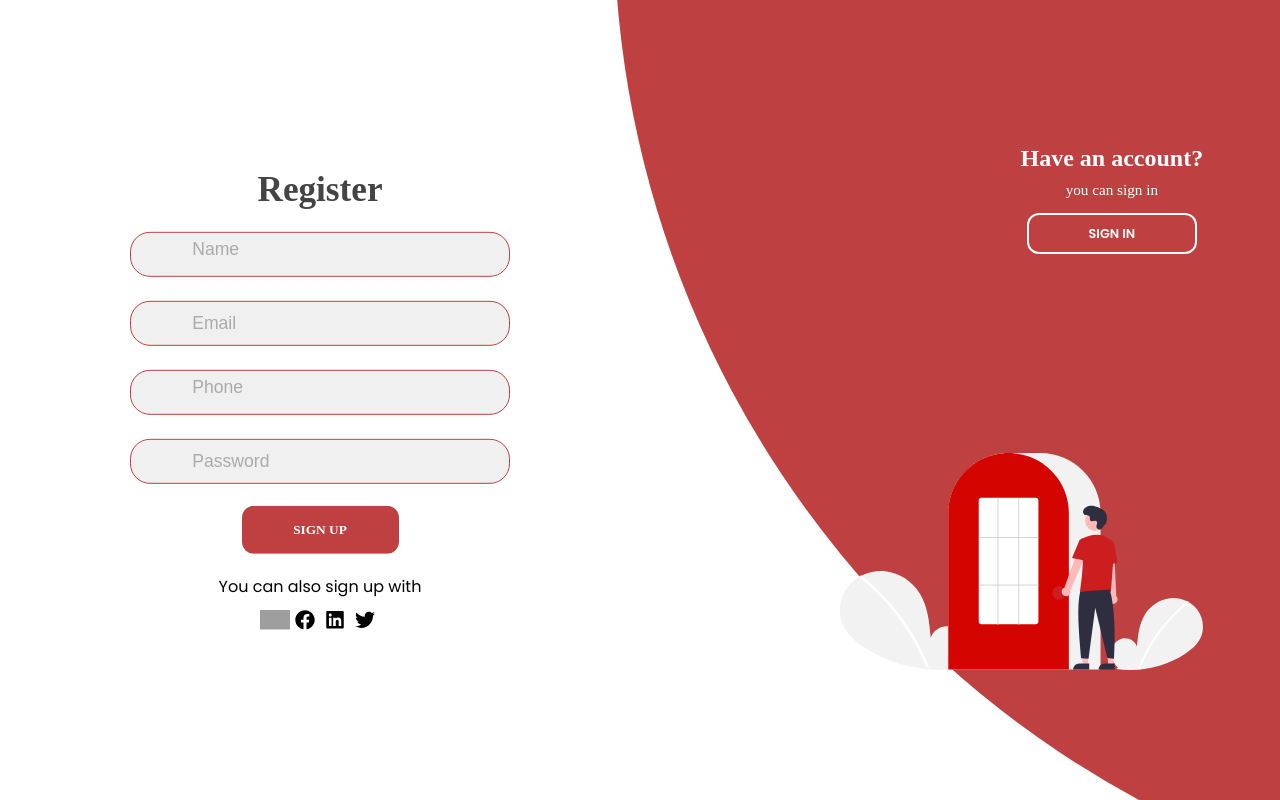
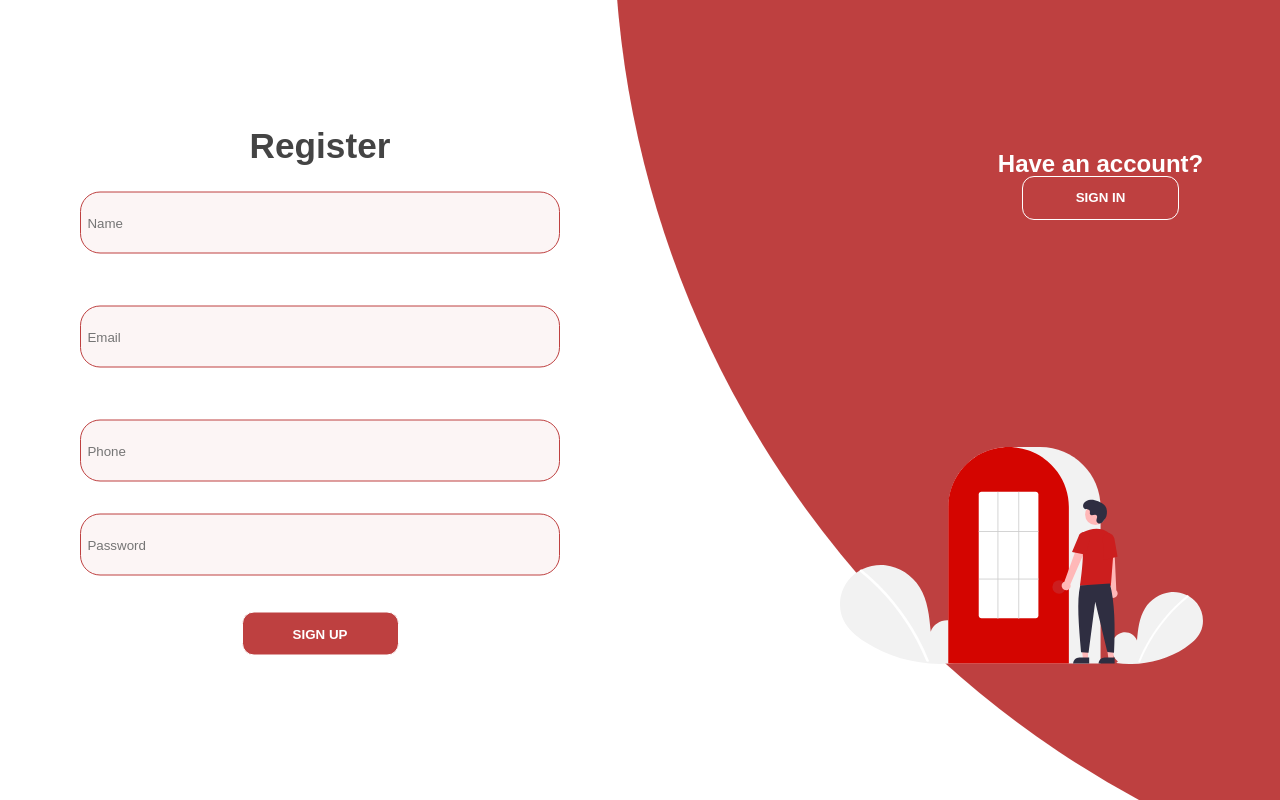
Before and after one commit to maryam-hussien/project309, a React (Create React App) app in the folder FrontEnd/: page /dashboard/home in a window 1280 px wide. Both pictures are taken after a click on the button "SIGN UP". Built offline with nearby package versions, Linux system fonts and the light colour scheme; grey boxes are pictures that could not be loaded.

Commit message:
validation

```diff
--- a/FrontEnd/src/componenet/CustomButton.js
+++ /dev/null
@@ -1,10 +0,0 @@
-import React from 'react';
-const CustomButton = ({ type, onClick, className,Name }) => {
-  return (
-    <button type={type} className={className} onClick={onClick}>
-     {Name}
-    </button>
-  );
-};
-
-export default CustomButton;
--- /dev/null
+++ b/FrontEnd/src/componenet/button/CustomButton.js
@@ -0,0 +1,31 @@
+import React from 'react';
+
+const CustomButton = (props) => {
+  const { onClick, Name } = props;
+
+  const btnStyles = {
+    width: '157px',
+    backgroundColor: '#BE4040',
+    border: '1px solid white',
+    borderRadius: '12px',
+    outline: 'none',
+    height: '44px',
+    color: '#fff',
+    textTransform: 'uppercase',
+    fontWeight: '600',
+    marginBottom: '19px',
+    textDecoration: 'none',
+    cursor: 'pointer',
+    transition: '0.5s',
+  };
+
+  return (
+    <button
+      style={btnStyles}
+      onClick={onClick}>
+     {Name}
+    </button>
+  );
+};
+
+export default CustomButton;
--- /dev/null
+++ b/FrontEnd/src/componenet/input/CustomInput.js
@@ -0,0 +1,37 @@
+import React from 'react';
+
+function CustomInput(props) {
+  const { placeholder, Name, onChange, onBlur,type } = props;
+
+  const inputFieldStyles = {
+    width: '100%',
+    backgroundColor: '#CA52520F',
+    margin: '16px 0',
+    height: '62px',
+    textDecoration: 'none',
+    border: '1px solid #BE4040',
+    borderRadius: '20px',
+    display: 'grid',
+    gridTemplateColumns: '15% 85%',
+    padding: '0 0.4rem',
+    position: 'relative',
+  };
+
+  inputFieldStyles['&:focus'] = {
+
+    border: '1px solid #BE4040',
+  };
+
+
+  return (
+        <input style={inputFieldStyles}
+          type={type}
+          name={Name}
+          placeholder={placeholder}
+          onChange={onChange}
+          onBlur={onBlur}
+        />
+  );
+}
+
+export default CustomInput;
--- a/FrontEnd/src/pages/Signinup/Authentication.css
+++ b/FrontEnd/src/pages/Signinup/Authentication.css
@@ -1,10 +1,7 @@
-@import url("https://fonts.googleapis.com/css2?family=Poppins:wght@200;300;400;500;600;700;800&display=swap");
-@import url('https://fonts.googleapis.com/css2?family=Roboto:wght@500&display=swap');
 
 * {
   margin: 0;
   padding: 0;
-  font-family: italic ;
   box-sizing: border-box;
 }
 
@@ -105,37 +102,19 @@ form.sign-in-form {
   position: relative;
 }
 
-.input-field i {
-  text-align: center;
-  line-height: 55px;
-  color: #acacac;
-  transition: 0.5s;
-  font-size: 1.1rem;
-}
-#email-label{
-  position: absolute;
-  display: block;
-  bottom: 15px;
-  left: 50px;
-  color: #777;
-  font-size: 18px;
-}
-#email-error{
-  position: absolute;
-  top: 100%;
-  left: 2px;
-  font-size: 16px;
-}
-.input-field small {
-  color: #BE4040;
-  display: inline;
-  width: 200px;
+
+
+ small {
+  color: red;
+ font-size: 15px;
+ top: 100%;
+ display: flex;
+  width: 100%;
   height: 20px;
-  margin: 5px 5px 0 5px;
+
 }
 
 #password-label{
-  position: absolute;
   display: block;
   bottom: 15px;
   left: 50px;
@@ -143,31 +122,23 @@ form.sign-in-form {
   font-size: 18px;
 }
 #password-error{
-  position: absolute;
   top: 100%;
   left: 2px;
+  color: red;
   font-size: 16px;
 }
-.input-field input {
-  background: none;
-  outline: none;
-  border: none;
-  line-height: 1;
-  font-weight: 600;
-  font-size: 1.1rem;
-  color: #333;
+.error{
+  color: red;
+ font-size: 15px;
+ top: 100%;
+ display: flex;
+  width: 100%;
+  height: 20px;
+
 }
-
-.input-field input::placeholder {
-  color: #aaa;
-  font-weight: 500;
-}
-
 .social-text {
   padding: 0.7rem 0;
   font-size: 1rem;
-  font-family: "Poppins", sans-serif;
-
 }
 
 
--- a/FrontEnd/src/pages/Signinup/Authentication.jsx
+++ b/FrontEnd/src/pages/Signinup/Authentication.jsx
@@ -1,114 +1,97 @@
-import { useState } from "react";
+import { useState, useEffect } from "react";
 import React from "react";
 import axios from 'axios';
 import './Authentication.css'
 import login from '../../assets/login.svg'
 import register from '../../assets/register.svg'
-import google from '../../assets/google.svg'
-import linkedin from '../../assets/linkedin.svg'
-import facebook from '../../assets/facebook.svg'
-import twitter from '../../assets/twitter.svg'
-import CustomButton from '../../componenet/CustomButton';
+import CustomButton from '../../componenet/button/CustomButton';
+import CustomInput from "../../componenet/input/CustomInput";
 function Authentication() {
   const [SignUpMode, setSignUpMode] = useState(false);
   const [email, setEmail] = useState("");
   const [password, setPassword] = useState("");
   const [emailError, setEmailError] = useState("");
   const [passwordError, setPasswordError] = useState("");
-    const SwitchMode = () =>{
+  const SwitchMode = () => {
     setSignUpMode(!SignUpMode)
   }
+  const [isSubmit, setisSubmit] = useState(false)
   const validatePassword1 = () => {
 
     const isValid = password.length >= 6;
     setPasswordError(isValid ? "" : "Password must be at least 6 characters");
   };
 
-    const validateAll = () => {
-      validateEmail();
-      validatePassword();
 
-      if (emailError === "" && passwordError === "") {
-      }
-    };
   const validateEmail = () => {
-      // Add your email validation logic here
-      // For example, a simple check for a valid email format
     const isValid = /\S+@\S+\.\S+/.test(email);
     setEmailError(isValid ? "" : "Invalid email address");
   };
-    const validateEmail1 = () => {
-      // Add your email validation logic here
-      const isValid = /\S+@\S+\.\S+/.test(formData.email);
-      setFormErrors((prevErrors) => ({
-        ...prevErrors,
-        email: isValid ? "" : "Invalid email address",
-      }));
-    };
-   // Registration form state
+
+
   const [formData, setFormData] = useState({
     name: "",
     email: "",
-    phone: "",
+    password: ""
   });
+  const [formErrors, setFormErrors] = useState({formData});
 
-  // Registration form error state
-  const [formErrors, setFormErrors] = useState({
-    name: "",
-    email: "",
-    phone: "",
-    password: "",
-    checkbox: "",
-  });
-  // Validation functions
-  const validateUsername = () => {
-    setFormErrors((prevErrors) => ({
-      ...prevErrors,
-      name: formData.name.trim() ? "" : "Username is required",
-    }));
+
+  const handleInputChange = (e) => {
+    const { name, value } = e.target;
+    setFormData({ ...formData, [name]: value });
   };
 
+  useEffect(() => {
+    if (Object.keys(formErrors).length === 0 && isSubmit) {
+      console.log("Form submitted successfully", formData);
 
-  const validatePhone = () => {
-    // Add your phone validation logic here
-    setFormErrors((prevErrors) => ({
-      ...prevErrors,
-      phone: formData.phone.trim() ? "" : "Phone is required",
-    }));
-  };
-  const validatePassword = () => {
-    // Add your password validation logic here
-    setFormErrors((prevErrors) => ({
-      ...prevErrors,
-      password: formData.password.length >= 6 ? "" : "Password must be at least 6 characters",
-    }));
-  };
+    } else {
+      console.log("Form Errors:", formErrors);
+    }
+  }, [formErrors, isSubmit, formData]);
 
 
-const validateForm = () => {
-  validateUsername();
-  validateEmail();
-  validatePassword();
-  if (
-    Object.values(formErrors).every((error) => !error) &&
-    Object.values(formData).every((value) => value !== "")
-  ) {
-    signIn();
+  const validate = (values) => {
+    const errors = {};
+    const regex = /^[A-Z0-9._%+-]+@[A-Z0-9.-]+\.[A-Z]{2,}$/i;
+setisSubmit(true)
+    if (!values.name) {
+      errors.name = "Username is required";
     }
+
+    if (!values.email) {
+      errors.email = "Email is required";
+    } else if (!regex.test(values.email)) {
+      errors.email = "This is not a valid Email";
+    }
+
+    if (!values.password) {
+      errors.password = "Password is required";
+    } else if (values.password.length < 6) {
+      errors.passwordLength = "Password must be at least 6 characters";
+    }
+
+    return errors;
   };
+  const validate1 = (data) => {
+    const errors = {};
+    const isValidEmail = /\S+@\S+\.\S+/.test(data.email);
+    if (!isValidEmail) {
+      errors.email = "Invalid email address";
+    }
 
-  const handleInputChange = (e) => {
-    const { name, value, type, checked } = e.target;
-    const inputValue = type === "checkbox" ? checked : value;
+    const isValidPassword = data.password.length >= 6;
+    if (!isValidPassword) {
+      errors.password = "Password must be at least 6 characters";
+    }
 
-    setFormData((prevData) => ({
-      ...prevData,
-      [name]: inputValue,
-    }));
+    return errors;
   };
 
   const signUp = async () => {
     try {
+      console.log("gg",formData);
       const response = await axios.post('http://localhost:5000/user/register', formData);
       console.log(response);
       if (response.data.success) {
@@ -122,41 +105,59 @@ const validateForm = () => {
     }
   };
 
-  const signIn = async () => {
+  const signIn = async ({ email, password }) => {
   try {
-      console.log(email, password);
-      const response = await axios.post('http://localhost:5000/user/login', { "email":email, "password":password });
+    const response = await axios.post('http://localhost:5000/user/login', { email, password });
+
     console.log('SignIn Response:', response.data);
-      if (response.data.success) {
-        // Save token and user details to local storage
-        localStorage.setItem('token', response.data.token);
-        console.log("done");
-      }
+    return response.data;
   } catch (error) {
-      console.error('SignIn Error:', error.message);
-      // Handle signin error here
-    }
-  };
-  const handleSignUp = () => {
-    // validateAll();
-    console.log("gg",emailError,passwordError);
-    if (emailError === "" && passwordError === "") {
-      console.log("dd");
-      signUp();
+    console.error('SignIn Error:', error);
+    throw error;
   }
 };
 
-  const handleSignIn = () => {
-    // validateForm();
-    console.log("tt");
-    signIn();
-    if (
-      Object.values(formErrors).every((error) => !error) &&
-      Object.values(formData).every((value) => value !== "")
-    ) {
-      console.log("fw");
+
+
+
+  const handleSignUp = (e) => {
+    e.preventDefault();
+    const errors = validate(formData)
+setFormErrors(errors)
+console.log({
+    formData,
+    errors
+})
+if (Object.keys(errors).length === 0) {
+    signUp()
 }
   };
+
+
+  const handleSignIn = async (e) => {
+    e.preventDefault();
+
+    // Check if email and password are defined and not empty
+    if (email && password) {
+      const errors = validate1({ email, password });
+
+      if (Object.keys(errors).length === 0) {
+        try {
+          await signIn({ email, password });
+          console.log("Sign-in successful");
+        } catch (error) {
+          console.error('Sign-in Error:', error);
+        }
+      } else {
+        console.log('Validation errors:', errors);
+      }
+    } else {
+      console.error('Email and password must be provided');
+    }
+  };
+
+
+
 
   return (
     <div className={`container ${SignUpMode ? "sign-up-mode" : ""}`}>
@@ -166,118 +167,87 @@ const validateForm = () => {
           <form action="#" className="sign-in-form">
             <h2 className="title">Sign in now</h2>
 
-          <div className="input-field">
-            <i className="fas fa-envelope"></i>
-            <label id="email-label">Email</label>
-            <input
-                type="email"
+
+            <CustomInput
+  type={"email"}
   spellCheck="false"
-                id="email-field"
-                value={email}
+  placeholder={"Enter Email"}
   onChange={(e) => setEmail(e.target.value)}
   onBlur={validateEmail}
 />
-            <small id="email-error">{emailError}</small>
+      <small className="email-error">{emailError}</small>
 
-          </div>
-          <div className="input-field">
-            <i className="fas fa-lock"></i>
-            <label id="password-label">Enter password</label>
-            <input
-                type="password"
-                id="password-field"
-                value={password}
+
+
+
+      <CustomInput
+  placeholder="Enter Password"
   onChange={(e) => setPassword(e.target.value)}
   onBlur={validatePassword1}
 />
-            <small id="password-error">{passwordError}</small>
-          </div>
-          <CustomButton type={"submit"} className={"btn"} onClick={handleSignIn} Name={"Sign in"}/>
-          {/* <input
-              type="button"
-              value="sign in"
-              className="btn solid"
-              onClick={handleSignIn}
-            /> */}
-          <p className="social-text">you can also sign in with</p>
-          <div className="social-media">
-          <img src={google} className="imagee" alt="google" />
-          <img src={facebook} className="imagee" alt="facebook" />
-          <img src={linkedin} className="imagee" alt="linkedin" />
-         <img src={twitter} className="imagee" alt="twitter" />
-          </div>
+            <small className="password-error">{passwordError}</small>
+
+            <CustomButton onClick={handleSignIn} Name="Sign in" />
           </form>
 
           <form action="#" id="form" className="sign-up-form">
             <h2 className="title">Register</h2>
-  <div className="input-field">
-      <i className="fas fa-user"></i>
-      <input
+
+
+
+            <CustomInput
               type="text"
               placeholder="Name"
-                id="username"
-                name="name"
+              Name="name"
               value={formData.name}
               onChange={handleInputChange}
-                onBlur={validateUsername}
-                required
+
             />
+
+
             <div className="error" id="username-error">{formErrors.name}</div>
-  </div>
-  <div className="input-field">
-      <i className="fas fa-envelope"></i>
-      <input
-                type="email"
+
+
+
+            <CustomInput
+              type="text"
               placeholder="Email"
-                id="email"
-                name="email"
+              Name="email"
               value={formData.email}
               onChange={handleInputChange}
-                onBlur={validateEmail1}
-                required
+
             />
             <div className="error" id="email-error">{formErrors.email}</div>
-  </div>
-  <div className="input-field">
-      <i className="fas fa-phone"></i>
-      <input
+
+
+
+            <CustomInput
               type="tel"
-                placeholder="Phone"
-                id="phone"
-                name="phone"
-                value={formData.phone}
+              placeholder={"Phone"}
+              Name={"phone"}
+
               onChange={handleInputChange}
-                onBlur={validatePhone}
-                required
             />
-      <div className="error" id="phone-error">{formErrors.phone}</div>
-  </div>
-  <div className="input-field">
-      <i className="fas fa-lock"></i>
-      <input
+
+
+
+            <CustomInput
+
               type="password"
               placeholder="Password"
-                id="password"
-                name="password"
+              Name="password"
               value={formData.password}
               onChange={handleInputChange}
-                onBlur={validatePassword}
-                required
+
             />
-      <div className="error" id="password-error">{formErrors.password}</div>
+            <div className="error" id="password-error">
+              {formErrors.Password ? formErrors.password : formErrors.passwordLength}
             </div>
+
+
             <div>
             </div>
-
-  <CustomButton type={"submit"} className={"btn"} onClick={handleSignUp} Name={"Sign up"}/>
-
-  <p className="social-text">You can also sign up with</p>
-  <div className="social-media">
-              <img src={google} className="imagee" alt="google" />
-          <img src={facebook} className="imagee" alt="facebook" />
-          <img src={linkedin} className="imagee" alt="linkedin" />
-         <img src={twitter} className="imagee" alt="twitter" />
-  </div>
+            <CustomButton  onClick={handleSignUp}  Name={"Sign up"} />
           </form>
         </div>
       </div>
@@ -291,9 +261,9 @@ const validateForm = () => {
             <p>
               create new account
             </p>
-          <CustomButton type={"submit"} className={"btn transparent"} id="sign-up-btn" onClick={SwitchMode} Name={"Sign up"}/>
+            <CustomButton onClick={SwitchMode} Name={"Sign up"} />
             <p>or</p>
-          <CustomButton  type={"submit"} className={"btn transparent"} id="go back" Name={"go back"} />
+            <CustomButton Name={"go back"} />
 
           </div>
           <img src={register} className="image" alt="register" />
@@ -301,10 +271,8 @@ const validateForm = () => {
         <div className="panel right-panel">
           <div className="content">
             <h3>Have an account?</h3>
-          <p>
-            you can sign in
-          </p>
-          <CustomButton className={"btn transparent"} id="sign-in-btn" onClick={SwitchMode} Name={'sign in'}/>
+
+            <CustomButton onClick={SwitchMode} Name={'sign in'} />
 
 
           </div>
```
Also changed, not shown: FrontEnd/src/componenet/CustomInput.js (deleted, +0 -9 lines), 1 other file (tests, documents, lock files or other folders). Lines whose indentation alone changed are shown as unchanged.
